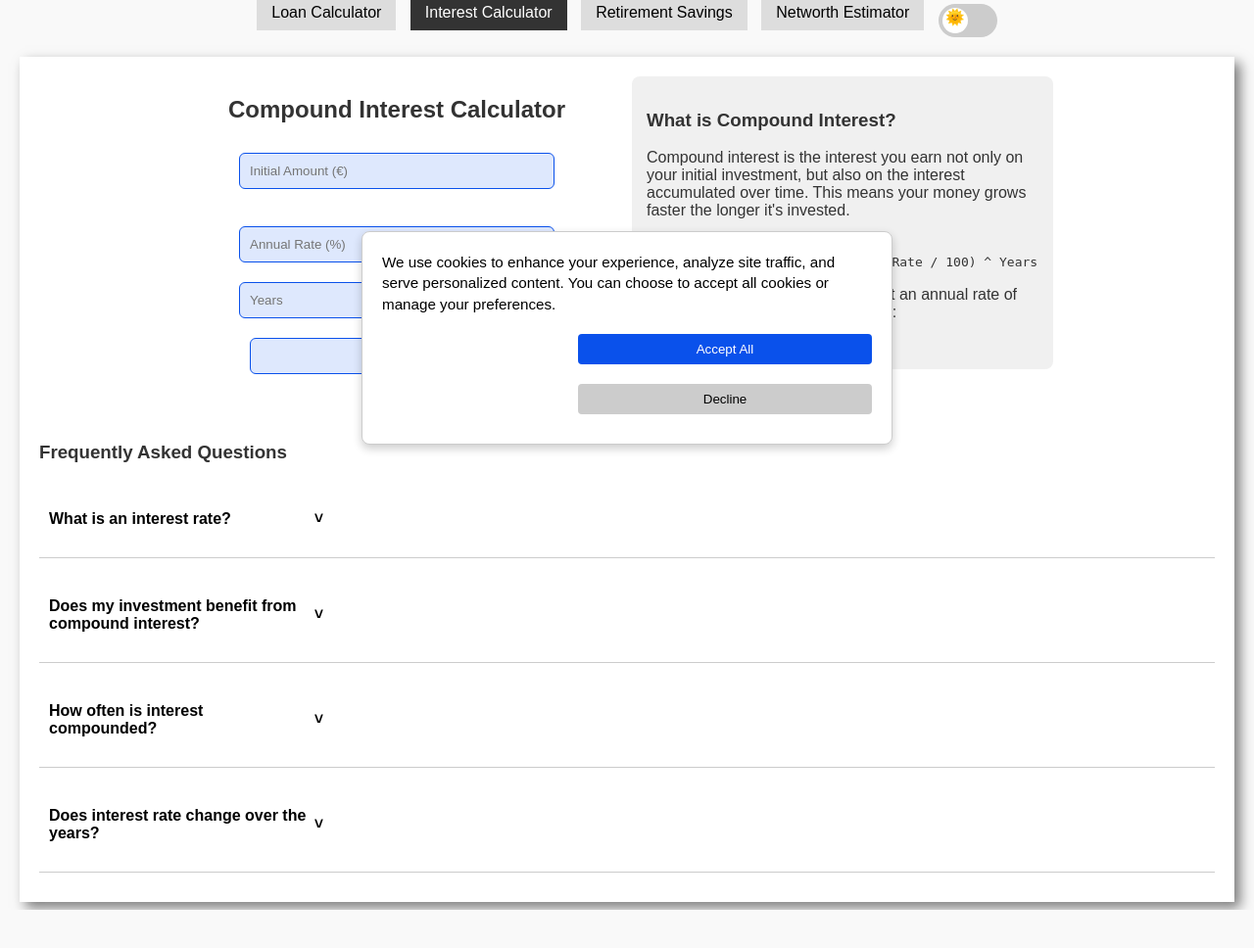
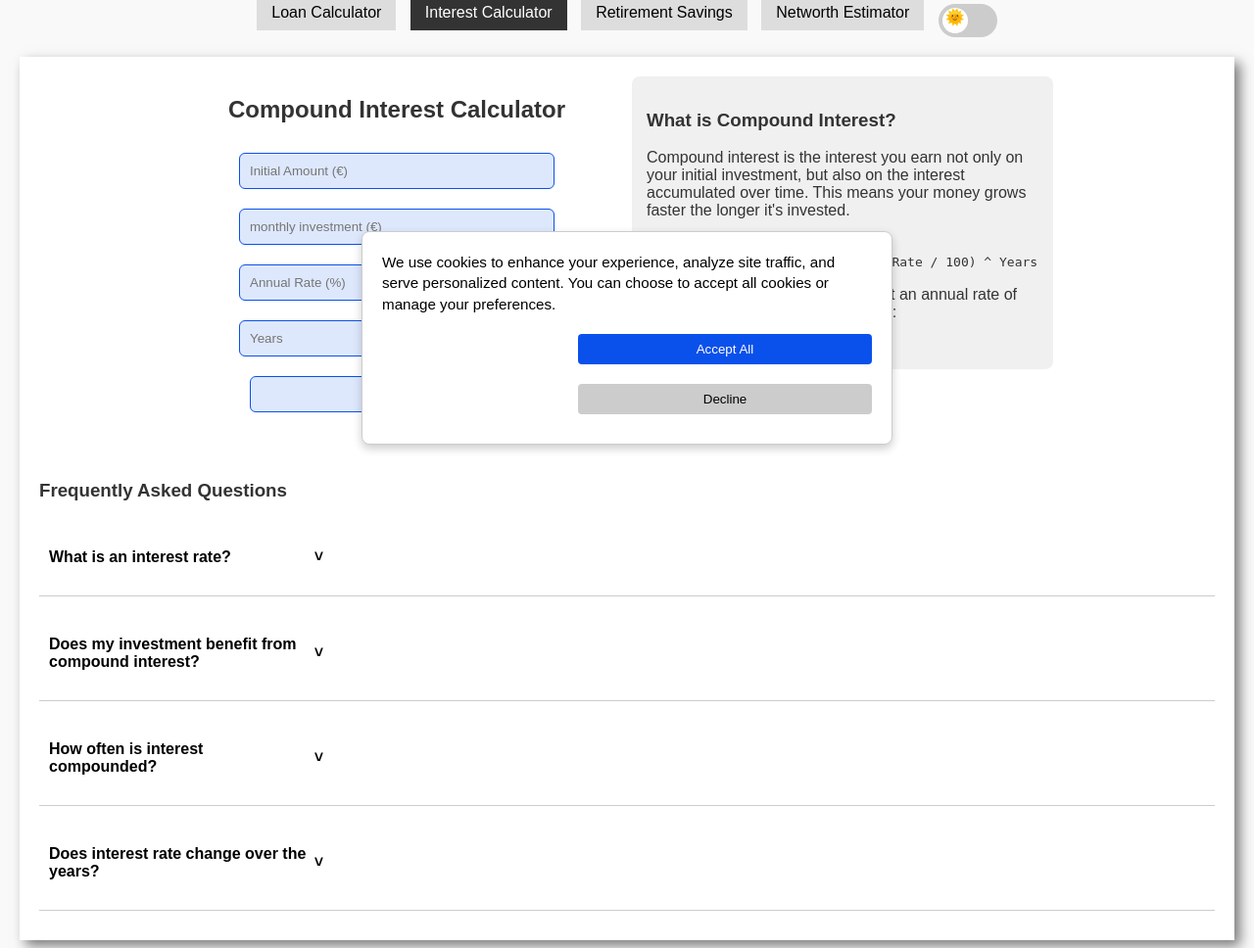
Before and after one commit to Nicolas4242/finance-calculator, a Flask app: page /calculator in a window 1280 px wide. Shown: the part 326-1294 px from the top of the page at 98% size. Before the commit the page ends 1255 px from the top, so only its background shows below. Run offline with Flask 3, Linux system fonts and the light colour scheme.

Commit message:
add monthly investment to compound interest

```diff
--- a/templates/investment.html
+++ b/templates/investment.html
@@ -5,7 +5,7 @@
 <form method="POST" action="/calculator">
     <input type="number" name="amount" placeholder="Initial Amount (€)" step="100" required
            value="{{ request_form['amount'] if request_form and 'amount' in request_form else '' }}"><br>
-       <inmut type="number" name="monthly_investment" placeholder="monthly investment (€)" step="1" required
+       <input type="number" name="monthly_investment" placeholder="monthly investment (€)" step="1" required
            value="{{ request_form['monthly_investment'] if request_form and 'monthly_investment' in request_form else '' }}"><br>
     <input type="number" name="rate" placeholder="Annual Rate (%)" step="1" required
            value="{{ request_form['rate'] if request_form and 'rate' in request_form else '' }}"><br>
```
